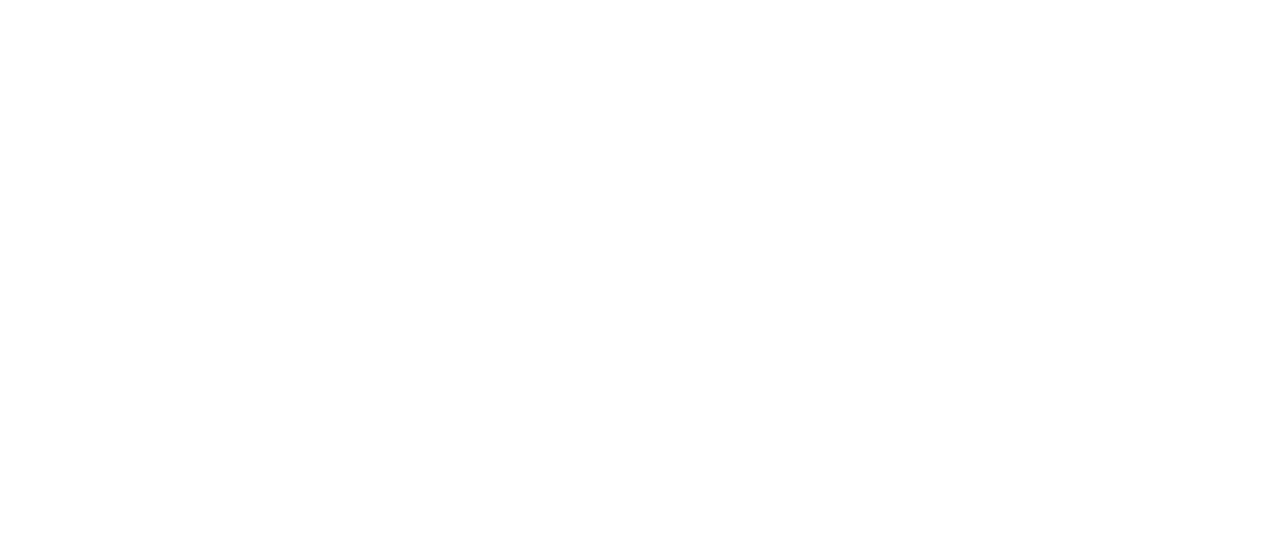
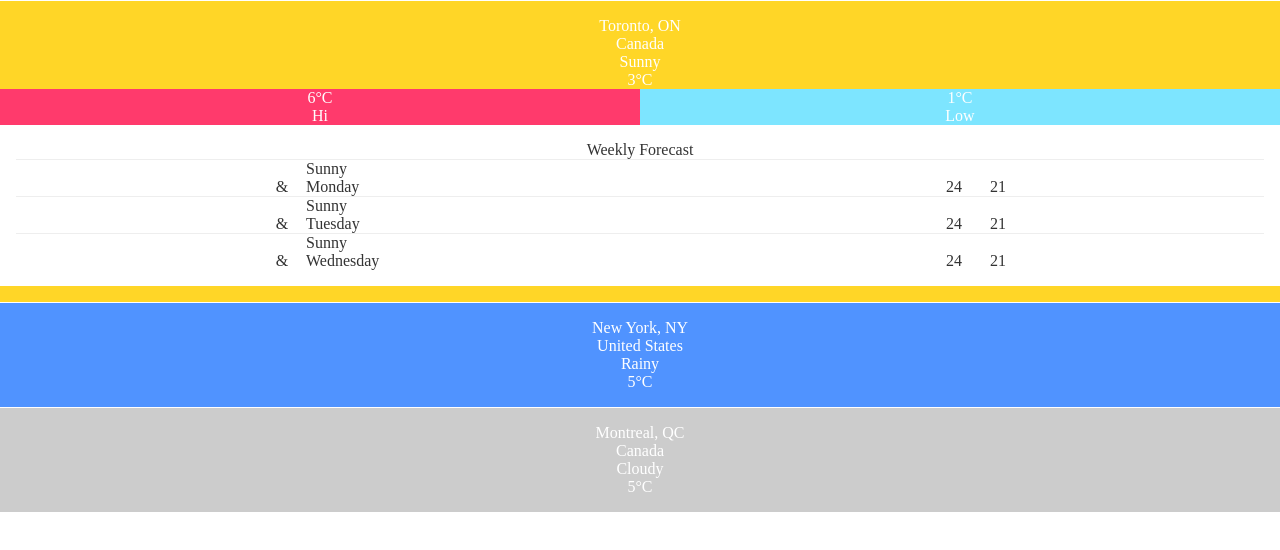
Before and after one commit to Webcraft-Myplanet/wolympics-weather, a plain HTML site: page index.html in a window 1280 px wide. Drawn offline with nearby package versions, Linux system fonts and the light colour scheme.

Commit message:
Second commit/

```diff
--- a/index.html
+++ b/index.html
@@ -1,8 +1,111 @@
 <html>
 <head>
   <title>Weather</title>
+
+  <!-- Angular JS -->
+  <script type="text/javascript" src="https://ajax.googleapis.com/ajax/libs/angularjs/1.2.20/angular.min.js"></script>
+
+  <!-- Custom CSS -->
+  <link rel="stylesheet" type="text/css" href="style.css">
+
 </head>
 <body>
+  <div class="main wrapper">
+    <div class="home-menu">
 
+      <div class="item toronto">
+        <div class="city-state">
+          <span class="city">Toronto</span>,
+          <span class="state">ON</span>
+        </div>
+        <div class="country">
+          Canada
+        </div>
+        <div class="current">
+          <div class="weather-description sunny"><span class="icon"></span><span class="description">Sunny</span></div>
+          <div class="weather-temp"><span class="num">3</span>&#176;C</div>
+        </div>
+
+        <div class="hi-low wrapper">
+          <div class="hi">
+            <div class="temp">
+              <span class="num">6</span>&#176;C
+            </div>
+            <div class="label">Hi</div>
+          </div> <!-- /hi -->
+          <div class="low">
+            <div class="temp">
+              <span class="num">1</span>&#176;C
+            </div>
+            <div class="label">Low</div>
+          </div> <!-- /low -->
+        </div> <!-- /hi-low -->
+
+        <div class="forecast wrapper">
+          <div class="label">Weekly Forecast</div>
+
+          <div class="day monday">
+            <div class="weather-icon"></div>
+            <div class="description wrapper">
+              <div class="weather-description">Sunny</div>
+              <div class="day-description">Monday</div>
+            </div>
+            <div class="hi-temp">24</div>
+            <div class="low-temp">21</div>
+          </div> <!-- /day -->
+
+          <div class="day tuesday">
+            <div class="weather-icon"></div>
+            <div class="description wrapper">
+              <div class="weather-description">Sunny</div>
+              <div class="day-description">Tuesday</div>
+            </div>
+            <div class="hi-temp">24</div>
+            <div class="low-temp">21</div>
+          </div> <!-- /day -->
+
+          <div class="day wednesday">
+            <div class="weather-icon"></div>
+            <div class="description wrapper">
+              <div class="weather-description">Sunny</div>
+              <div class="day-description">Wednesday</div>
+            </div>
+            <div class="hi-temp">24</div>
+            <div class="low-temp">21</div>
+          </div> <!-- /day -->
+
+        </div>
+      </div> <!-- /item -->
+
+      <div class="item new-york">
+        <div class="city-state">
+          <span class="city">New York</span>,
+          <span class="state">NY</span>
+        </div>
+        <div class="country">
+          United States
+        </div>
+        <div class="current">
+          <div class="weather-description rainy"><span class="icon"></span><span class="description">Rainy</span></div>
+          <div class="weather-temp"><span class="num">5</span>&#176;C</div>
+        </div>
+      </div> <!-- /item -->
+
+      <div class="item montreal">
+        <div class="city-state">
+          <span class="city">Montreal</span>,
+          <span class="state">QC</span>
+        </div>
+        <div class="country">
+          Canada
+        </div>
+        <div class="current">
+          <div class="weather-description cloudy"><span class="icon"></span><span class="description">Cloudy</span></div>
+          <div class="weather-temp"><span class="num">5</span>&#176;C</div>
+        </div>
+      </div> <!-- /item -->
+
+    </div> <!-- /home-menu -->
+  </div>
 </body>
 </html>
--- a/style.css
+++ b/style.css
@@ -0,0 +1,74 @@
+html, body {
+  box-sizing: border-box;
+  height: 100%;
+  margin: auto;
+  padding: 0;
+  width: 100%;
+}
+
+.wrapper {
+  box-sizing: border-box;
+  margin: auto;
+  padding: 0;
+  width: 100%;
+}
+
+/* Home menu */
+
+.home-menu {
+  color: #FFF;
+
+}
+
+.home-menu .item {
+  background-color: #FFD627;
+  margin: auto;
+  padding: 1em 0;
+  text-align: center;
+  border-top: 1px solid #FFF;
+}
+.home-menu .item.new-york {
+  background-color: #5093FF;
+}
+.home-menu .item.montreal {
+  background-color: #CCC;
+}
+
+/* Expanded */
+.hi,
+.low {
+  background-color: #7DE5FF;
+  float: left;
+  width: 50%;
+}
+
+.hi {
+  background-color: #FF3A6C;
+}
+
+/* Forecast */
+.forecast.wrapper {
+  background-color: #FFF;
+  color: #333;
+  clear: both;
+  padding: 1em;
+}
+
+.forecast .day {
+  border-top: 1px solid #EEE;
+}
+.forecast .day > div {
+  display: inline-block;
+}
+.forecast .day .hi-temp,
+.forecast .day .low-temp,
+.forecast .day .weather-icon {
+  width: 40px;
+}
+.forecast .day .weather-icon:before {
+  content: "&";
+}
+.forecast .day .description.wrapper {
+  text-align: left;
+  width: 50%;
+}
```
